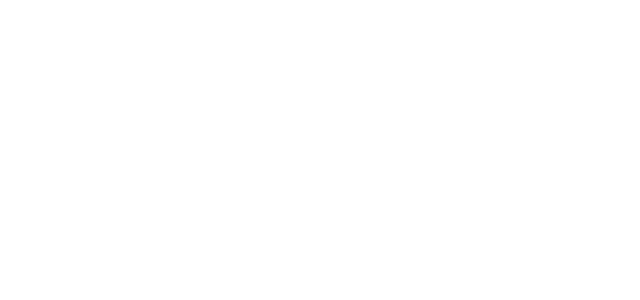
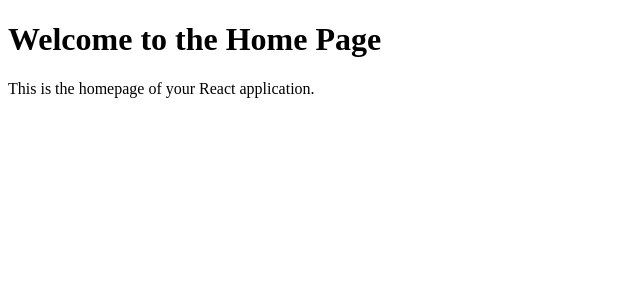
Before and after one commit to Hyu-waseda/code-jump, a React (Vite) app in the folder recipe/: page / in a window 1280 px wide. Shown: the top 300 px of the page, without its empty margins (0-640 px from the left). Built offline with nearby package versions, Linux system fonts and the light colour scheme.

Commit message:
add: react-router-domの導入

```diff
--- a/recipe/package.json
+++ b/recipe/package.json
@@ -12,7 +12,8 @@
   },
   "dependencies": {
     "react": "^18.3.1",
-    "react-dom": "^18.3.1"
+    "react-dom": "^18.3.1",
+    "react-router-dom": "^6.26.2"
   },
   "devDependencies": {
     "@biomejs/biome": "1.9.2",
--- a/recipe/src/App.tsx
+++ b/recipe/src/App.tsx
@@ -1,5 +1,14 @@
+import { BrowserRouter, Route, Routes } from "react-router-dom";
+import Home from "./pages/Home";
+
 function App() {
-	return <></>;
+	return (
+		<BrowserRouter>
+			<Routes>
+				<Route path="/" element={<Home />} />
+			</Routes>
+		</BrowserRouter>
+	);
 }
 
 export default App;
--- /dev/null
+++ b/recipe/src/pages/Home.tsx
@@ -0,0 +1,12 @@
+import type React from "react";
+
+const Home: React.FC = () => {
+	return (
+		<div>
+			<h1>Welcome to the Home Page</h1>
+			<p>This is the homepage of your React application.</p>
+		</div>
+	);
+};
+
+export default Home;
```
Also changed, not shown: 1 other file (tests, documents, lock files or other folders).
